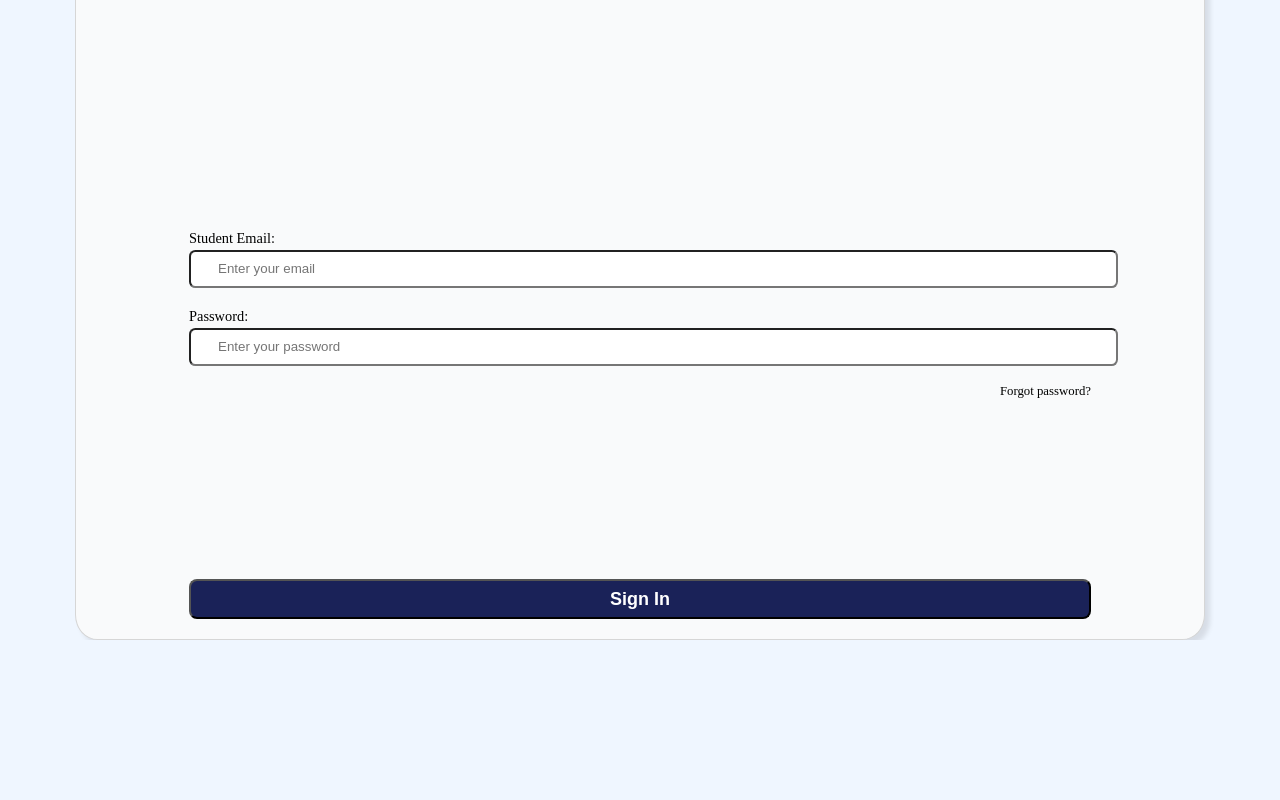
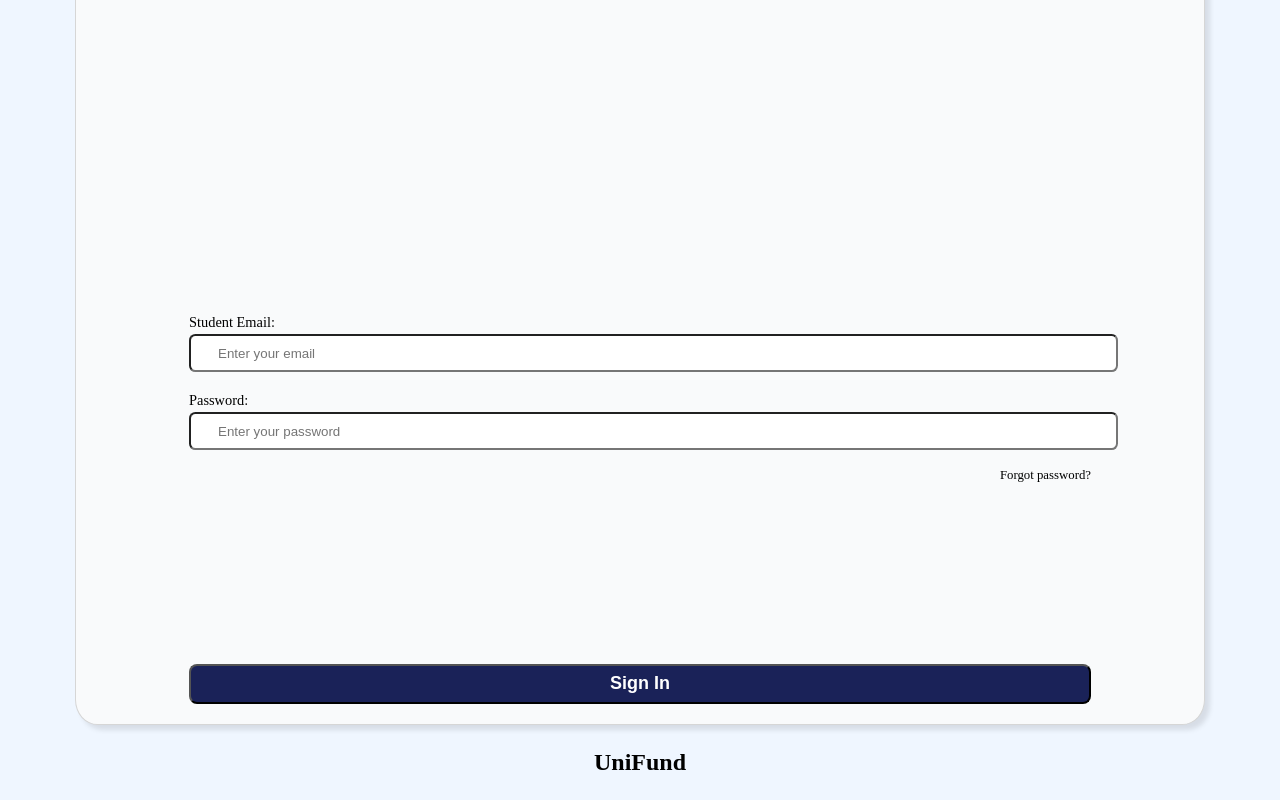
Before and after one commit to carlos45-dev/lending-platform, a React (Vite) app: page / in a window 1280 px wide. Shown: the part 389-1189 px from the top of the page. Before the commit the page ends 1029 px from the top, so only its background shows below. Built offline with nearby package versions, Linux system fonts and the light colour scheme.

Commit message:
Lending-platform

```diff
--- a/src/App.jsx
+++ b/src/App.jsx
@@ -3,6 +3,7 @@ function App() {
 
   return (
     <>
+
       <SignIn />
     </>
   )
--- a/src/pages/SignIn.jsx
+++ b/src/pages/SignIn.jsx
@@ -1,6 +1,9 @@
 import '../styles/SignIn.css';
+import img from '../assets/favicon.ico';
 function SignIn(){
  return(
+    <>
+      <img  className='logo' src={img} alt="UniFund Logo" />
     <div className="signin-container">
         <h3>Sign In</h3>
         <form>
@@ -16,6 +19,8 @@ function SignIn(){
         <button className='submit' type="submit">Sign In</button>
         </form>
     </div>
+    <p className='unifund'>UniFund</p>
+    </>
  )
 }
 export default SignIn
--- a/src/styles/SignIn.css
+++ b/src/styles/SignIn.css
@@ -8,6 +8,7 @@ html, body {
 body {
     background-color: #EFF6FF;
     display: flex;
+    flex-direction: column;
     justify-content: center;
     align-items: center;
     font-family: 'Courier New', Courier, monospace sans-serif;
@@ -24,9 +25,6 @@ body {
     border-radius: 2%;
     border:1px solid hsl(0, 0%, 84%);
     box-shadow: 5PX 5px 5px hsla(0, 0%, 0%, 0.1);
-}
-h3{
-
 }
 .submit{
     background-color: #1A2258;
@@ -64,3 +62,12 @@ label{
     margin-bottom: 3px;
     font-size: 0.9rem;
 }
+.logo{
+    margin-bottom: 20%;
+    margin-left: 40%;
+}
+.unifund{
+    font-size: 1.5rem;
+    font-weight: bold;
+    text-align: center;
+}
```
Also changed, not shown: 1 other file (tests, documents, lock files or other folders).
